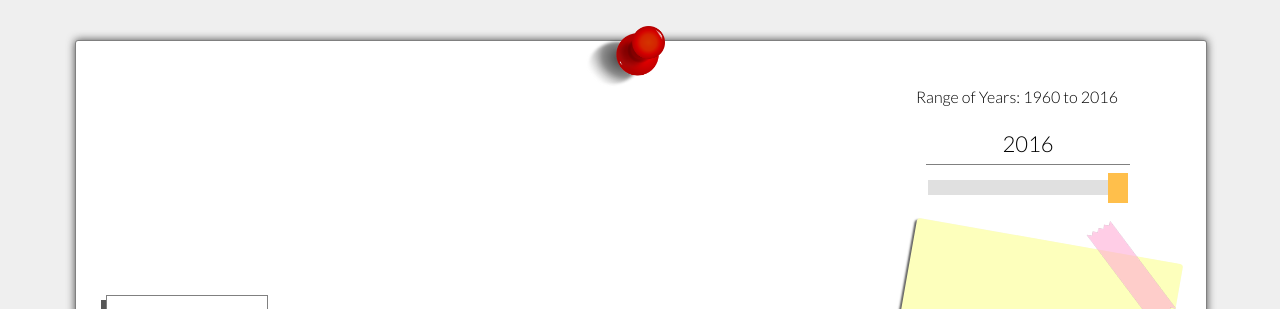
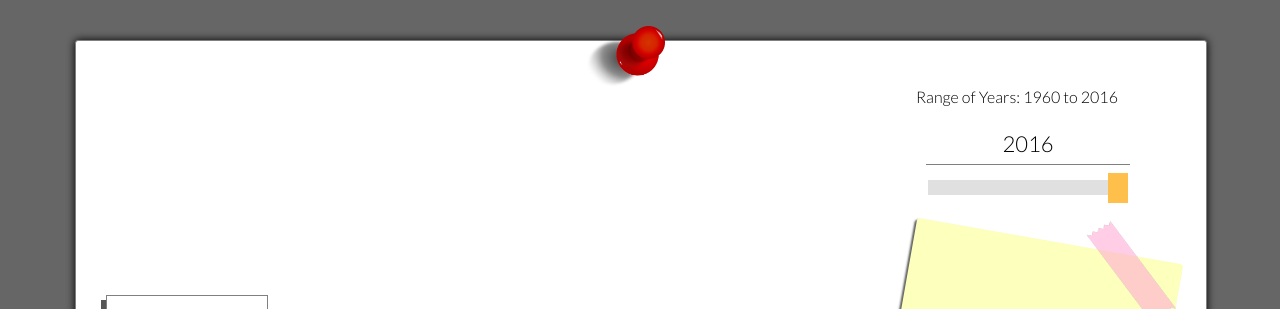
Before and after one commit to chaofan85/GDP_Map, a website built with webpack: page index.html in a window 1280 px wide. Shown: the top 309 px of the page. Built offline with nearby package versions, Linux system fonts and the light colour scheme; no server answers; a web font is replaced by a local one; what datamaps would draw is missing.

Commit message:
changed background color

```diff
--- a/style.css
+++ b/style.css
@@ -1,5 +1,5 @@
 body {
-  background: #efefef;
+  background: #666;
 }
 
 main {
@@ -14,7 +14,7 @@ section {
   border-radius: 3px;
   background: white;
   margin-top: 40px;
-  box-shadow: 0 0 8px #474747;
+  box-shadow: 0 0 8px black;
   position: relative;
   flex-wrap: wrap;
 }
```
